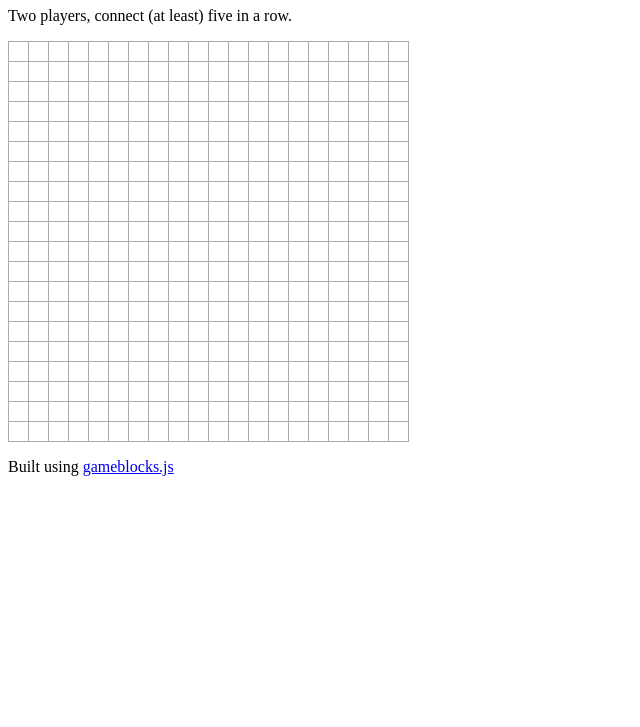
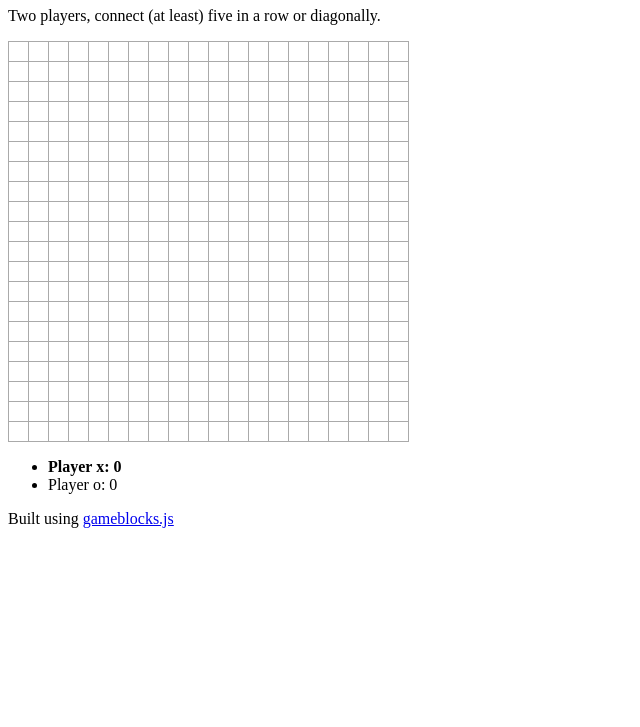
Before and after one commit to shazow/gameblocks.js, a plain HTML site: page examples/connect5/index.html in a window 1280 px wide. Shown: the part 73-800 px from the top of the page, without its empty margins (0-640 px from the left). Drawn offline with Linux system fonts and the light colour scheme.

Commit message:
Unstdlib change, Connect 5 rename, player scores.

```diff
--- a/examples/fiveinarow/index.html
+++ b/examples/connect5/index.html
@@ -4,7 +4,7 @@
 <head>
     <meta charset=utf-8 />
     <meta content="text/html; charset=utf-8" http-equiv=Content-Type />
-    <title>Five in a row - Example game using GameBlocks.js</title>
+    <title>Connect 5 - Example game using GameBlocks.js</title>
 
     <style type="text/css">
         #container {
@@ -29,13 +29,18 @@
         #container > div:hover {
             background: #eee;
         }
+        #scores .current {
+            font-weight: bold;
+        }
     </style>
 </head>
 <body>
 
-<h1>Five in a row</h1>
-<p>Two players, connect (at least) five in a row.</p>
+<h1>Connect 5</h1>
+<p>Two players, connect (at least) five in a row or diagonally.</p>
 <div id="container"></div>
+<ul id="scores">
+</ul>
 
 <p>Built using <a href="https://github.com/shazow/gameblocks.js">gameblocks.js</a></p>
 
@@ -67,30 +72,43 @@
 
     var Square = Class({
         pos: [],
-        player: false,
-        container: false,
+        player: null,
+        container: null,
 
         init: function(pos) {
             this.pos = pos;
             this.player = false;
             this.container = Dom.create("div");
             container.appendChild(this.container);
+        },
+        set_player: function(player) {
+            this.player = player;
+            if(!player) {
+                this.container.innerText = '';
+            } else{
+                this.container.innerText = player.symbol;
+            }
         }
     });
 
-    var grid = unstdlib.make_grid([WIDTH, HEIGHT], function(pos) {
-        return new Square(pos);
+    var Player = Class({
+        symbol: '',
+        container: null,
+        score: 0,
+
+        init: function(symbol) {
+            this.symbol = symbol;
+            this.container = Dom.create("li");
+            Dom.select("#scores").appendChild(this.container);
+            this.set_score(0);
+        },
+        set_score: function(n) {
+            this.score = n;
+            this.container.innerText = "Player " + this.symbol + ": " + n;
+        }
     });
-    var grid_box = [0, 0, WIDTH-1, HEIGHT-1];
 
-    var get_square = function(pos) {
-        // ~~ is eqv to Math.floor, we -1 to account for the border
-        // The grid is stored upside-down
-        return grid[~~((pos[1]-1)/MAGNIFY)][~~((pos[0]-1)/MAGNIFY)];
-    }
-
-    var next_turn = unstdlib.Cycle(['x', 'o']);
-
+    // Given a position, find potential contiguous lines of a given length in any direction.
     var find_line = function(pos, length) {
         var player = grid[pos[0]][pos[1]].player;
         length = length || 5;
@@ -125,8 +143,53 @@
         return false;
     }
 
+    var grid = unstdlib.make_grid([WIDTH, HEIGHT], function(pos) {
+        return new Square(pos);
+    });
+
+    var grid_box = [0, 0, WIDTH-1, HEIGHT-1];
+
+    var get_square = function(pos) {
+        // ~~ is eqv to Math.floor, we -1 to account for the border
+        // The grid is stored upside-down
+        return grid[~~((pos[1]-1)/MAGNIFY)][~~((pos[0]-1)/MAGNIFY)];
+    }
+
+
+    var players = [];
+    var current_player = false;
+    var next_turn;
+
+    state_machine.add(new Game.State('start', {
+        'enter': function() {
+            // Reset the grid
+            unstdlib.iter_box(grid_box, function(pos) {
+                grid[pos[0]][pos[1]].set_player(false);
+            });
+
+            // Reset the score board
+            for(var i=0, stop=players.length; i<stop; i++) {
+                Dom.select("#scores").removeChild(players[i].container);
+            }
+
+            // Initialize players
+            players = [
+                new Player('x'),
+                new Player('o')
+            ];
+            next_turn = unstdlib.Cycle(players);
+
+            state_machine.enter('move');
+        },
+    }));
+
     state_machine.add(new Game.State('move', {
         'enter': function() {
+
+            if(current_player) current_player.container.className = "";
+
+            current_player = next_turn();
+            current_player.container.className = "current";
 
             input.queue('MOUSE1', function() {
                 state_machine.enter('process');
@@ -134,37 +197,37 @@
 
         }
     }));
+
     state_machine.add(new Game.State('process', {
         'enter': function() {
             var square = get_square(input.mouse_pos);
             if(!square || square.player) return state_machine.enter('move');
 
-            var player = next_turn();
+            var player = current_player;
             square.player = player
-            square.container.innerText = player;
+            square.container.innerText = player.symbol;
 
             var found_line = find_line(square.pos, 5);
             if(!found_line) {
                 return state_machine.enter('move');
             }
 
+            player.set_score(player.score + found_line.length);
             for(var i=0, stop=found_line.length; i<stop; i++) {
                 var pos = found_line[i];
                 var s = grid[pos[0]][pos[1]];
-                s.container.innerText = s.player.toUpperCase();
-                s.player = 'scored';
+                s.container.innerText = player.symbol.toUpperCase();
+                s.player = true;
             }
 
             return state_machine.enter('move');
         }
     }));
-    state_machine.enter('move'); // Start the state machine at the intro
+    state_machine.enter('start'); // Start the state machine at the intro
 
     // Everything should be setup by now, time to start accepting customers
     input.mouse_start(container);
 
-    // TODO: Add scores
-    // TODO: Add support for more than 2 players
     // TODO: Add css-based tiles.
 
 </script>
--- a/externs/unstdlib.js
+++ b/externs/unstdlib.js
@@ -1,4 +1,4 @@
 window.unstdlib = unstdlib = {};
 (function(){var a=unstdlib.binary_search=function(a,d,c){var e=0,f=a.length;if(c){for(;e<f;){var g=e+f>>1;c(a[g],d)?e=g+1:f=g}return c(a[e],d)?e:~e}else{for(;e<f;)g=e+f>>1,a[g]<d?e=g+1:f=g;return a[e]==d?e:~e}};unstdlib.binary_insert=function(b,d,c){c=a(b,d,c);c<0&&(c=~c);b.splice(c,0,d);return c};unstdlib.binary_remove=function(b,d,c){d=a(b,d,c);return d>=0?b.splice(d,1)[0]:!1}})();(function(){unstdlib.draw_grid_to_ctx=function(a,b,d){b.fillStyle="rgb(255,255,255)";iter_box(d,function(c){a[c[0]][c[1]]&&b.fillRect(c[0],c[1],1,1)})};unstdlib.ctx_xy_to_rgb=function(a,b){var d=a.getImageData(b[0],b[1],1,1);return[d.data[0],d.data[1],d.data[2]]}})();(function(){unstdlib.Cycle=function(a){var b=0,d=a.length;return function(){b==d&&(b=0);return a[b++]}};unstdlib.CounterCallback=function(a,b){return function(){--a==0&&b()}};unstdlib.inverse_lookup=function(a){var b={},d;for(d in a)b[a[d]]=d;return b}})();(function(){unstdlib.in_boundary=function(a,b){return a[0]>=b[0]&&a[1]>=b[1]&&a[0]<=b[2]&&a[1]<=b[3]};unstdlib.in_radius=function(a,b,d){var c=a[0]-b[0],a=a[1]-b[1];return d*d>=c*c+a*a};unstdlib.boundary_center=function(a){return[a[0]-(a[0]-a[2])/2,a[1]-(a[1]-a[3])/2]};unstdlib.bounding_square=function(a,b){return[a[0],a[1]+b,a[1],a[1]+b]};unstdlib.rotate=function(a,b){var d=a[0],c=a[1],e=Math.sin(b),f=Math.cos(b);return[d*f-c*e,d*e+c*f]};unstdlib.make_grid=function(a,b){for(var d=[],c=0,e=a[0];c<
-e;c++){for(var f=[],g=0,h=a[1];g<h;g++)f.push(b([c,g]));d.push(f)}return d};unstdlib.make_grid_fast=function(a,b){for(var d=[],c=a[1]-1,e=a[0]-1;e>=0;e--){for(var f=[],g=c;g>=0;g--)f.push(b);d.push(f)}return d};unstdlib.iter_box=function(a,b){for(var d=a[1],c=a[2],e=a[3],f=a[0];f<c;f++)for(var g=d;g<e;g++)b([f,g])};unstdlib.iter_line=function(a,b,d){var c=a[0],e=b[0],f=a[1],g=b[1],h=Math.abs(g-f)>Math.abs(e-c);h&&(c=a[1],f=a[0],e=b[1],g=b[0]);c>e&&(c=e,e=c,a=f,f=g,g=a);var a=e-c,b=Math.abs(g-f),i=
+e;c++){for(var f=[],g=0,h=a[1];g<h;g++)f.push(b([c,g]));d.push(f)}return d};unstdlib.make_grid_fast=function(a,b){for(var d=[],c=a[1]-1,e=a[0]-1;e>=0;e--){for(var f=[],g=c;g>=0;g--)f.push(b);d.push(f)}return d};unstdlib.iter_box=function(a,b){for(var d=a[1],c=a[2],e=a[3],f=a[0];f<=c;f++)for(var g=d;g<=e;g++)b([f,g])};unstdlib.iter_line=function(a,b,d){var c=a[0],e=b[0],f=a[1],g=b[1],h=Math.abs(g-f)>Math.abs(e-c);h&&(c=a[1],f=a[0],e=b[1],g=b[0]);c>e&&(c=e,e=c,a=f,f=g,g=a);var a=e-c,b=Math.abs(g-f),i=
 a/2,j=-1;f<g&&(j=1);for(g=e;c<=g;c++){e=h?d([f,c]):d([c,f]);if(e==!1)return!1;i-=b;i<0&&(f+=j,i+=a)}};unstdlib.flat_3d_idx=function(a,b){return b[0]*a[0]*a[2]+b[1]*a[2]+b[2]}})();
```
Also changed, not shown: examples/builder/index.html (+1 -1 lines).
